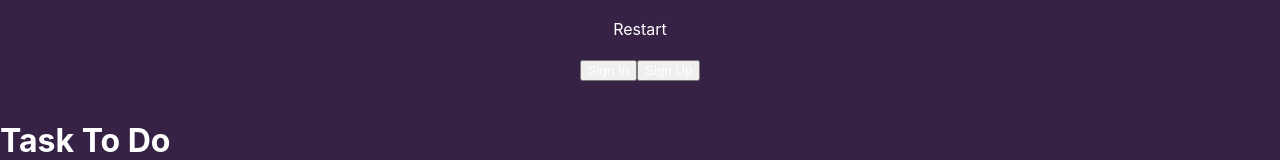
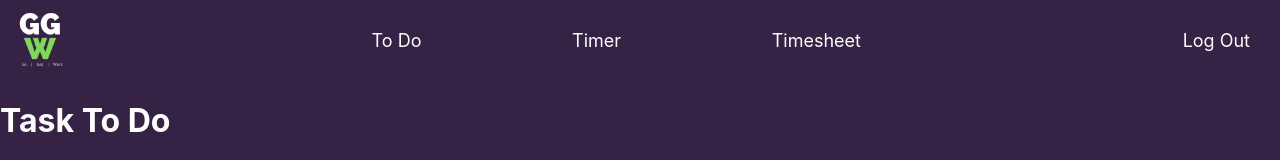
Before and after one commit to johnmuir2001/taskManager, a React (Create React App) app: page /TodoPage in a window 1280 px wide. Shown: the top 160 px of the page. Built offline with nearby package versions, Linux system fonts and the light colour scheme; no server answers.

Commit message:
organised nav bars

```diff
--- a/src/App.js
+++ b/src/App.js
@@ -5,6 +5,7 @@ import Login from "./components/Login";
 import Signup from "./components/Signup";
 import Back from "./components/Back";
 import TodoPage from "./components/TodoPage";
+import Timer from "./components/timer";
 
 function App() {
   return (
@@ -17,6 +18,7 @@ function App() {
       <Route path="/login" component={Login} />
       <Route path="/signUp" component={Signup} />
       <Route path="/TodoPage" component={TodoPage} />
+      <Route path="/timer" component={Timer} />
       </div>
 
     </Router>
--- a/src/components/Login.js
+++ b/src/components/Login.js
@@ -53,7 +53,7 @@ class Login extends Component {
             Log In
           </button>
           <button className="signup">
-            <Link to="/signUp">Sign Up Here...</Link>
+            <Link className="signupLink" to="/signUp">Sign Up Here...</Link>
           </button>
         </div>
       </div>
--- a/src/components/MainNav.js
+++ b/src/components/MainNav.js
@@ -1,15 +1,22 @@
 import React from "react";
 import { Link } from "react-router-dom";
 import "../css/mainnav.css";
+import logo from "../images/GGWgoGetWork.png";
 
 const MainNav = () => {
   return (
     <div className="containermainNav">
-      <div className="mainNav">
-       <Link to="/TodoPage">To Do</Link>
-       <Link to="/timer">Timer</Link>
-       <Link to="timesheet">Timesheet</Link>
-        </div>
+      <div className="start">
+          <img className="navLogo" src={logo} alt="logo"></img>
+      </div>
+      <div className="middle">
+        <Link className="navItem toDo" to="/TodoPage">To Do</Link>
+        <Link className="navItem timer" to="/timer">Timer</Link>
+        <Link className="navItem timesheet" to="timesheet">Timesheet</Link>
+      </div>
+      <div className="end">
+        <Link className="navItem logOut" to="/">Log Out</Link>
+      </div>
     </div>
   );
 };
--- a/src/components/Nav.js
+++ /dev/null
@@ -1,25 +0,0 @@
-import React from "react";
-import { Link } from "react-router-dom";
-import "../css/nav.css";
-
-const Nav = () => {
-  return (
-    <div className="navbar">
-      <div className="containReturn">
-        <div className="home">
-          <Link to="/"> Restart </Link>
-        </div>
-      </div>
-      <div className="buttons">
-        <button className="projects">
-          <Link to="/Projects"> Sign In </Link>
-        </button>
-        <button className="contact">
-          <Link to="/Contact"> Sign Up</Link>
-        </button>
-      </div>
-    </div>
-  );
-};
-
-export default Nav;
--- a/src/components/TodoPage.js
+++ b/src/components/TodoPage.js
@@ -1,6 +1,5 @@
 import React from 'react'
 import TaskInput from './TaskInput'
-import Nav from "../components/Nav";
 import '../css/TodoPage.css'
 import MainNav from '../components/MainNav';
 
@@ -8,10 +7,9 @@ import MainNav from '../components/MainNav';
 const TodoPage = () => {
     return (
         <div>
-            <Nav />
+            <MainNav/>
             <h1>Task To Do</h1>
             <TaskInput/>
-            <MainNav/>
         </div>
 
     );
--- a/src/components/timer.js
+++ b/src/components/timer.js
@@ -1,3 +1,4 @@
+import MainNav from '../components/MainNav';
 const React = require("react");
 const ms = require("pretty-ms");
 
@@ -37,6 +38,7 @@ class Timer extends React.Component {
   render() {
     return (
       <div>
+        <MainNav/>
         <h3>
           timer:{" "}
           {ms(this.state.time, {
@@ -60,4 +62,4 @@ class Timer extends React.Component {
     );
   }
 }
-module.exports = Timer;
+export default Timer;
--- a/src/css/login.css
+++ b/src/css/login.css
@@ -20,6 +20,7 @@ body{
 h1{
     color: white;
 }
+
 input{
     margin: 10px;
     padding: 10px;
@@ -34,6 +35,7 @@ input::placeholder {
     color: white;
     opacity: 0.6;
 }
+
 .continue{
     margin: 30px;
     height: 40px;
@@ -49,18 +51,20 @@ input::placeholder {
 .continue:hover{
     background-color: rgb(165, 241, 132);
 }
-a {
-    color: white;
-}
-a:visited {
-    color: white;
-}
+
 .signup{
     background: none;
     border: 0;
     font-size: 15px;
     border-bottom: 1px solid white;
 }
+.signupLink{
+    color: white;
+}
+.signupLink:visited{
+    color: white;
+}
+
 .logInWarning{
     color: red;
     font-weight: 400;
--- a/src/css/mainnav.css
+++ b/src/css/mainnav.css
@@ -1,20 +1,39 @@
 .containermainNav {
-    height: 100vh;
-    width: 100vw;
+    height: 80px;
+    width: 100%;
+    top: 0;
+    left: 0;
     display: flex;
-    align-items: flex-end;
+    justify-content: space-between;
+    flex-direction: row;
+    align-items: center;
+    color: white;
+    background-color: #362245;
+    font-size: 18px;
 }
-
-
-
-.mainNav {
-    height: 50px;
-    width: 100vw;
+.navLogo{
+    height: 80px;
+    width: auto;
+}
+.start{
     display: flex;
-    flex-direction: row;
     justify-content: space-around;
-    align-items: flex-end;
+}
+.middle{
+    display: flex;
+    justify-content: space-around;
+    width: 50%;
+}
+.end{
+    margin: 0px 20px;
+}
+.navItem{
+    display: flex;
+    align-items: center;
+    text-align: center;
     color: white;
-    font-size: 18px;
-
+    padding: 5px 10px;
 }
+.navItem:visited{
+    color: white;
+}
--- a/src/css/nav.css
+++ /dev/null
@@ -1,12 +0,0 @@
-.navbar{
-    height: 100px;
-    width: 100vw;
-    display: flex;
-    flex-direction: column;
-    align-items: center;
-}
-.containReturn{
-    display: flex;
-    justify-content: center;
-
-}
```
